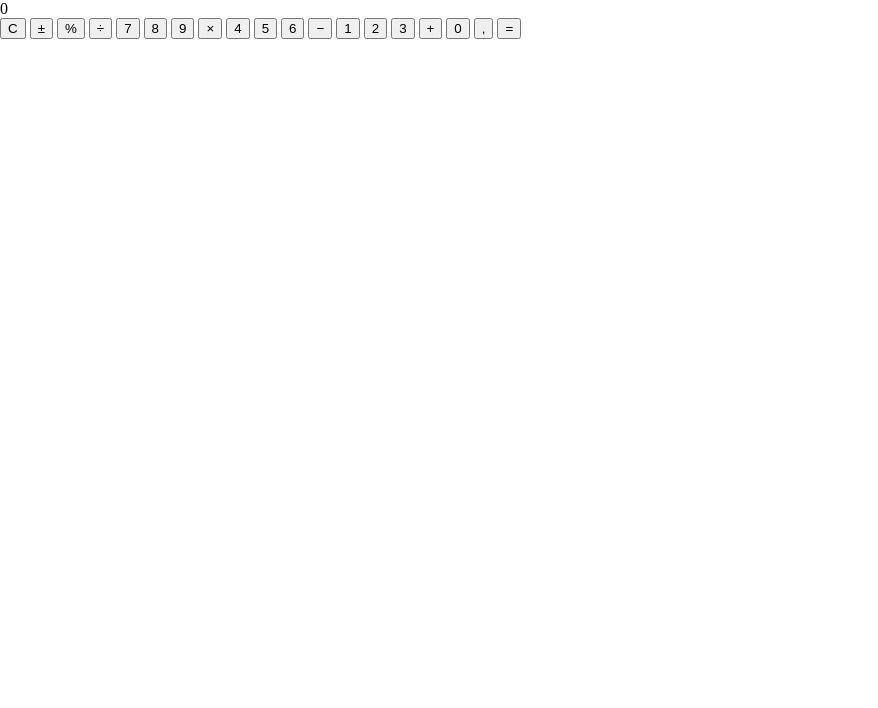
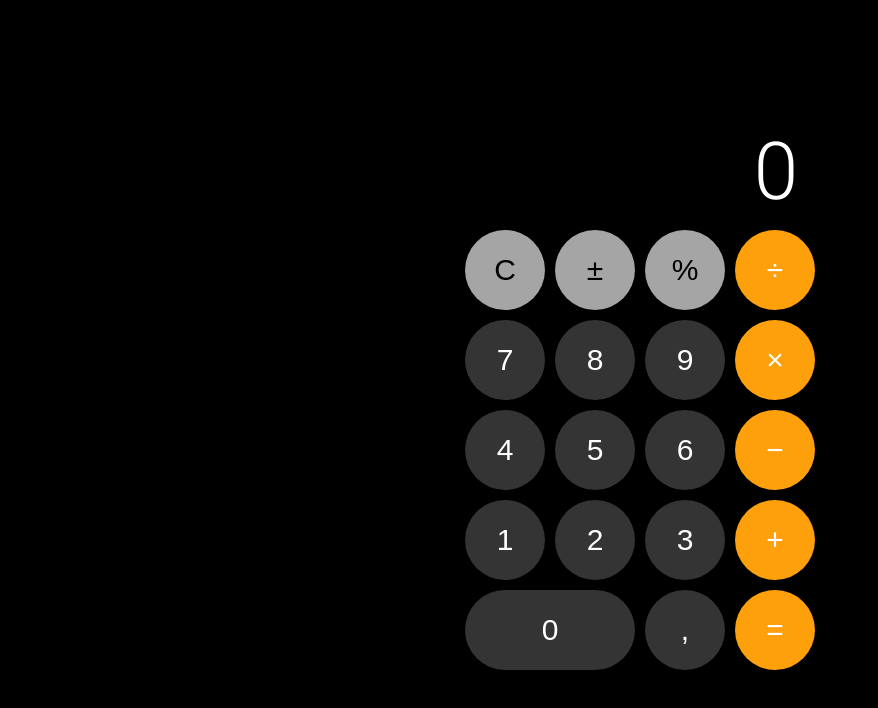
Before and after one commit to krzysztofglab/ios_calculator, a plain HTML site: page index.html in a window 1280 px wide. Shown: the whole page, without its empty margins (0-878 px from the left). Drawn offline with Linux system fonts and the light colour scheme.

Commit message:
Complete .css - app and buttons styling

```diff
--- a/assets/css/app.css
+++ b/assets/css/app.css
@@ -1,5 +1,91 @@
+@import url('https://fonts.googleapis.com/css2?family=Roboto:wght@100;300;400&display=swap');
+
 body {
+  font-family: Roboto;
+  display: flex;
+  align-items: center;
+  justify-content: center;
+  width: 100%;
+  min-height: 100vh;
+  background-color: #000;
   margin: 0;
   padding: 0;
   box-sizing: border-box;
 }
+
+.app {
+  display: flex;
+  flex-direction: column;
+  width: 360px;
+}
+
+.score {
+  text-align: right;
+  padding: 0 22px 0 22px;
+  height: 100px;
+  color: white;
+  font-size: 80px;
+  font-weight: 300;
+}
+
+.buttons {
+  display: flex;
+  flex-wrap: wrap;
+}
+
+.btn {
+  cursor: pointer;
+  border: none;
+  margin: 5px;
+  font-size: 30px;
+  font-weight: 500;
+  transition-duration: 200ms;
+}
+
+.btn-circle {
+  width: 80px;
+  height: 80px;
+  border-radius: 100%;
+}
+
+.btn-capsule {
+  width: 170px;
+  height: 80px;
+  border-radius: 50px;
+}
+
+.btn-light {
+  background-color: #A5A5A5;
+  color: #000;
+}
+
+.btn-light:hover {
+  background-color: #D9D9D9;
+}
+
+.btn-dark {
+  background-color: #343434;
+  color: #FFF;
+}
+
+.btn-dark:hover {
+  background-color: #737373;
+}
+
+.btn-orange {
+  background-color: #FEA00C;
+  color: #FFF;
+}
+
+.btn-orange:hover {
+  background-color: #FBC88F;
+}
+
+.btn-orange.active {
+  background-color: #FFF;
+  color: #FEA00C;
+}
+
+.btn-orange.active:hover {
+  background-color: #FAC68D;
+}
```
Also changed, not shown: assets/font/Roboto-Regular.ttf (added).
